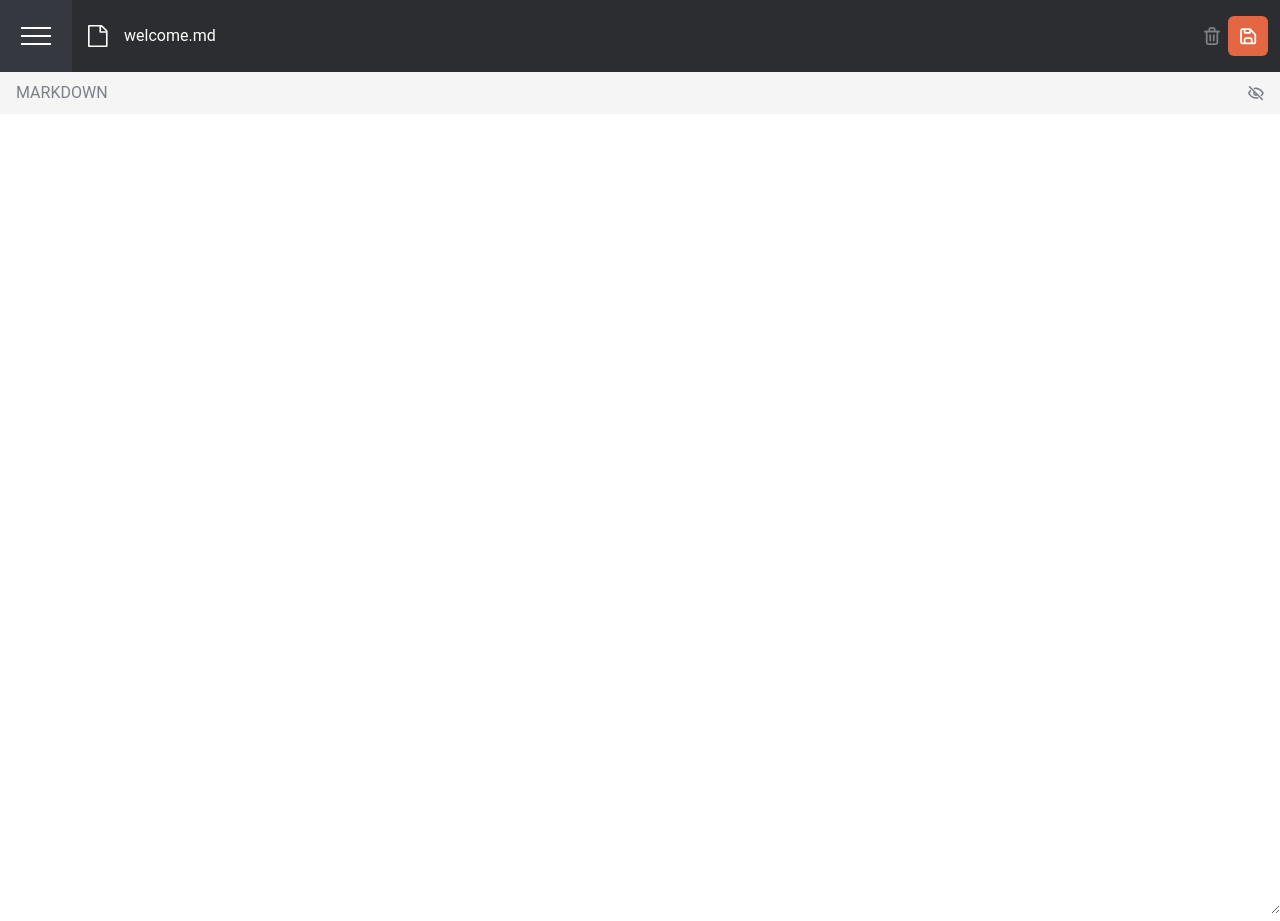
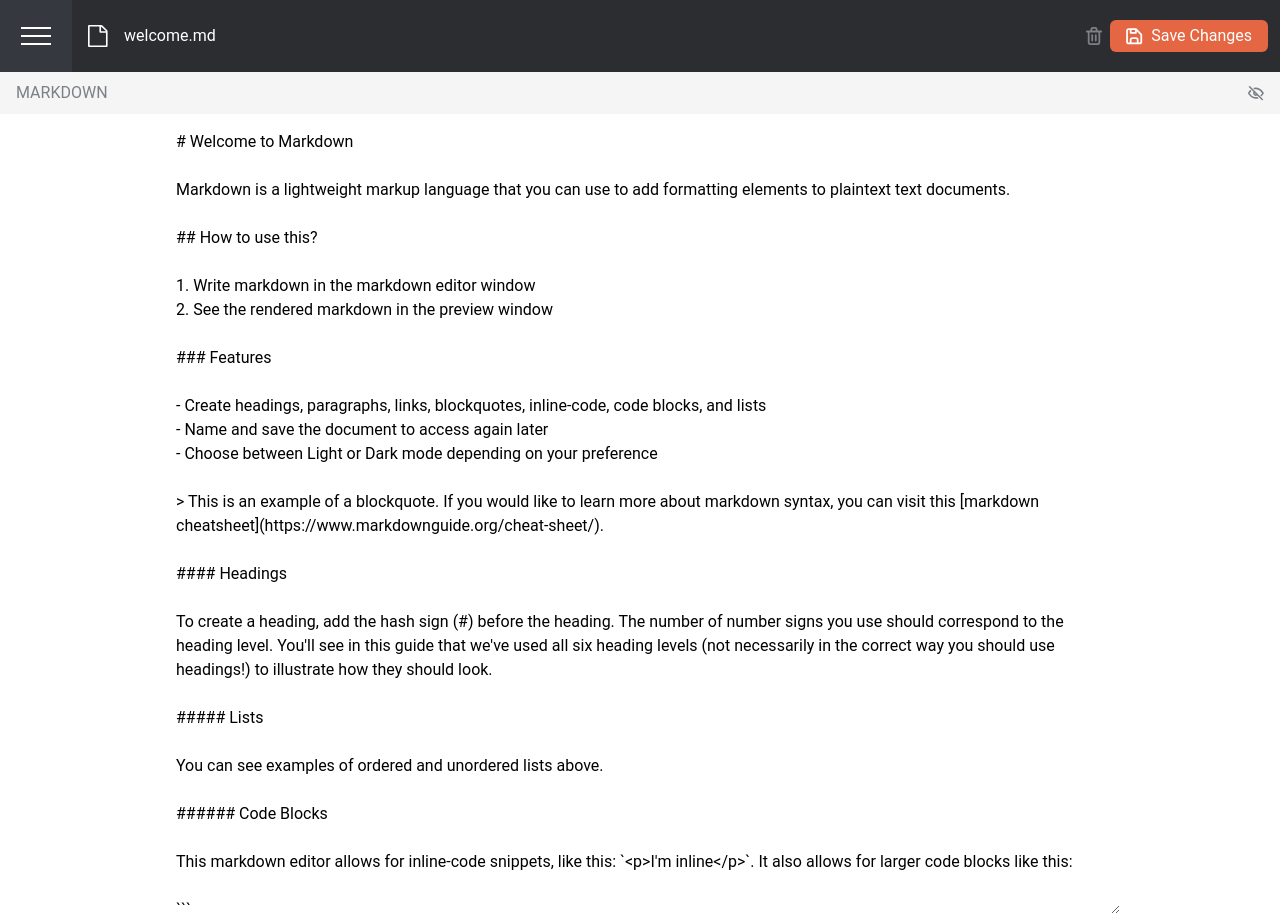
Before and after one commit to shan1y/markdown-editor, a React (Create React App) app: page / in a window 1280 px wide. Built offline with nearby package versions, Linux system fonts and the light colour scheme.

Commit message:
add more context to button

```diff
--- a/src/App.tsx
+++ b/src/App.tsx
@@ -9,12 +9,14 @@ function App() {
   const theme = useThemeStore((state:any) => state.theme);
   const setDocuments = useDocumentStore((state:any) => state.setDocuments)
   const setDocumentTitle = useDocumentStore((state:any) => state.setDocumentTitle)
+  const setMarkdownContent = useDocumentStore((state:any) => state.setMarkdownContent);
 
  useEffect(()=>{
   console.log("triggered")
   if((!JSON.parse((localStorage.getItem("documents") || "")).state.documents)){
-    setDocuments(data)}
+    setDocuments(data)
     setDocumentTitle(data[1].name)
+    setMarkdownContent(data[1].content)}
  },[setDocuments, setDocumentTitle])
 
 
--- a/src/Components/Main.tsx
+++ b/src/Components/Main.tsx
@@ -16,10 +16,11 @@ type Data = {
 
 function Main() {
  const  docs = useDocumentStore((state:any) => state.documents);
+ const setMarkdownContent = useDocumentStore((state:any) => state.setMarkdownContent);
  const saveDocument = useDocumentStore((state)=>state.saveDocument)
  const setDocumentTitle = useDocumentStore((state)=>state.setDocumentTitle)
  const markdownTitle = useDocumentStore((state:any)=>state.documentTitle)
-  const [markdown, setMarkdown] = useState<string>("")
+const markdownContent = useDocumentStore((state:any) => state.markdownContent)
   const [showMarkdown, setShowMarkdown] = useState(true)
   const [sidebar, setSidebar] = useState(false)
   const [showCreateModal, setShowCreateModal] = useState(false)
@@ -28,7 +29,7 @@ function Main() {
 
 
   const handleMarkdownChange = (e: React.FormEvent) => {
-     setMarkdown((e.target as HTMLFormElement).value)
+     setMarkdownContent((e.target as HTMLFormElement).value)
   }
 
   const setSelectedDoc = (title: string) => {
@@ -37,7 +38,7 @@ function Main() {
     })
     if(selectedDoc){
     setDocumentTitle(selectedDoc.name)
-     setMarkdown(selectedDoc.content)}
+     setMarkdownContent(selectedDoc.content)}
   }
 
 
@@ -45,7 +46,7 @@ function Main() {
     const selectedDoc = docs.find((item:Data)=>{
       return markdownTitle === item.name
     })
-    selectedDoc.content = markdown
+    selectedDoc.content = markdownContent
     saveDocument(selectedDoc, docs)
   }
 
@@ -59,8 +60,10 @@ function Main() {
         <div className={sidebar ? 'open-right--main' : 'close-right--main'} >
           <PageHeader setShowDeleteModal={setShowDeleteModal} setSidebar={setSidebar} sidebar={sidebar} saveChanges={saveChanges} markdownTitle={markdownTitle}/>
           <Preview setShowMarkdown={setShowMarkdown} showMarkdown={showMarkdown} />
-          {showMarkdown && <textarea onClick={()=>{setSidebar(false)}} className="p-4 h-screen border-none dark:bg-dark-bkg bg-white dark:text-white w-full outline-0 outline-0" value={markdown} onChange={(e) => { handleMarkdownChange(e) }}></textarea>}
-          {!showMarkdown && < ReactMarkdown className='pt-2 preview dark:bg-dark-bkg bg-white h-screen px-4'>{markdown}</ReactMarkdown>}
+        <div onClick={()=>{setSidebar(false)}}  className='flex justify-center'>
+          {showMarkdown && <textarea onClick={()=>{setSidebar(false)}} className="lg:w-3/4 p-4 h-screen border-none dark:bg-dark-bkg bg-white dark:text-white w-full outline-0 outline-0" value={markdownContent} onChange={(e) => { handleMarkdownChange(e) }}></textarea>}
+          {!showMarkdown && < ReactMarkdown className='lg:w-3/4 pt-2 preview dark:bg-dark-bkg bg-white h-screen px-4'>{markdownContent}</ReactMarkdown>}
+          </div>
         </div>
       </div>
     </>
--- a/src/Components/PageHeader.tsx
+++ b/src/Components/PageHeader.tsx
@@ -32,8 +32,8 @@ function PageHeader({setSidebar, sidebar, setShowDeleteModal,markdownTitle, save
             <button>
                 <img onClick={()=>{setShowDeleteModal(true)}}src={deleteIcon} alt="trash icon" className="min-w-[16px] w-[16px]"/>
             </button>
-            <button onClick={()=>{saveChanges()}} className='bg-orange flex justify-center items-center w-40 h-40 min-w-[14px] rounded-md'>
-                <img src={saveIcon} alt="save button" />
+            <button onClick={()=>{saveChanges()}} className='bg-orange flex justify-center items-center text-white h-8 px-4 min-w-[14px] rounded-md'>
+                <img src={saveIcon} className="mr-2"alt="save button" /> Save Changes
             </button>
             </div>
             </div>
--- a/src/stores/useDocumentStore.tsx
+++ b/src/stores/useDocumentStore.tsx
@@ -11,7 +11,9 @@ const DocumentStore =
       (set:any) => ({
       documents: null,
       documentTitle:"",
+      markdownContent:"",
        setDocuments: (input:string) => {set((state:any)=>({documents:input}))},
+       setMarkdownContent:(input:string) => {set((state:any)=>({markdownContent:input}))},
        setDocumentTitle:(input:string) =>{set((state:any)=>({documentTitle:input}))},
        addDocument:(input:any) => set((state:any) => ({documents:[...state.documents, input]})),
        saveDocument:(input:any, documents:any) => {
```
